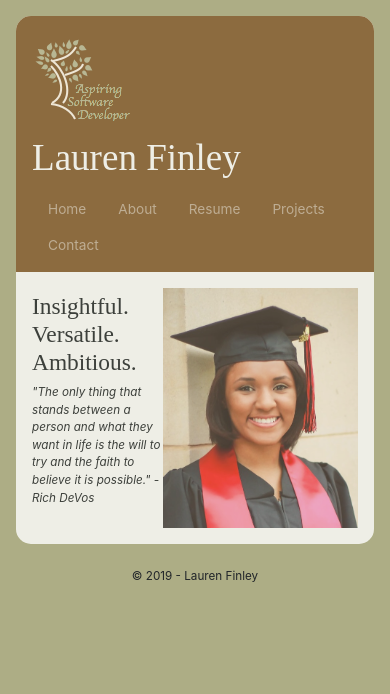
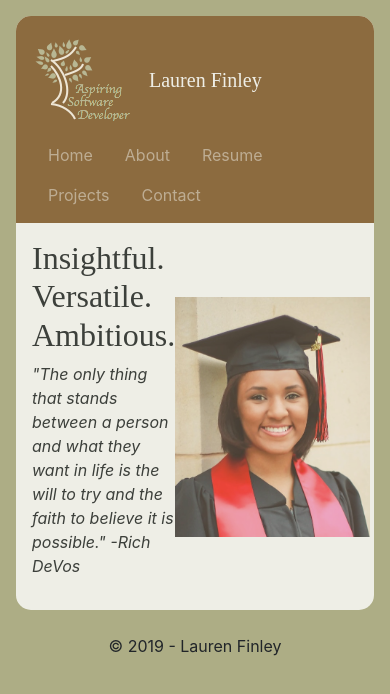
Before and after one commit to laurenoutloud/laurenoutloud.github.io, a React (Vite) app: page / in a window 390 px wide. Shown: the top 694 px of the page. Built offline with nearby package versions, Linux system fonts and the light colour scheme.

Commit message:
add meta tag to fix scaling for mobile fonts

```diff
--- a/index.html
+++ b/index.html
@@ -1,5 +1,6 @@
 <html>
   <head>
+      <meta name="viewport" content="width=device-width, initial-scale=1.0">
     <title>Lauren Finley</title>
   </head>
   <body>
--- a/src/css/App.css
+++ b/src/css/App.css
@@ -9,15 +9,3 @@
 .app .content {
     padding: 1em;
 }
-
-h1 {
-    font-size: 8.0vmin;
-}
-
-h2 {
-   font-size: 6.0vmin;
-}
-
-p {
-    font-size: 3.0vmin;
-}
--- a/src/css/NavigationBar.css
+++ b/src/css/NavigationBar.css
@@ -11,12 +11,10 @@
     align-items: center;
     flex-wrap: wrap;
     font-family: Papyrus, Segoe Print;
-    font-size: 9.5vmin;
 }
 
 .navbar a{
     color: hsla(0,0%,100%,.5);
-    font-size: 3.5vmin;
 }
 
 .navbar a:hover{
```
